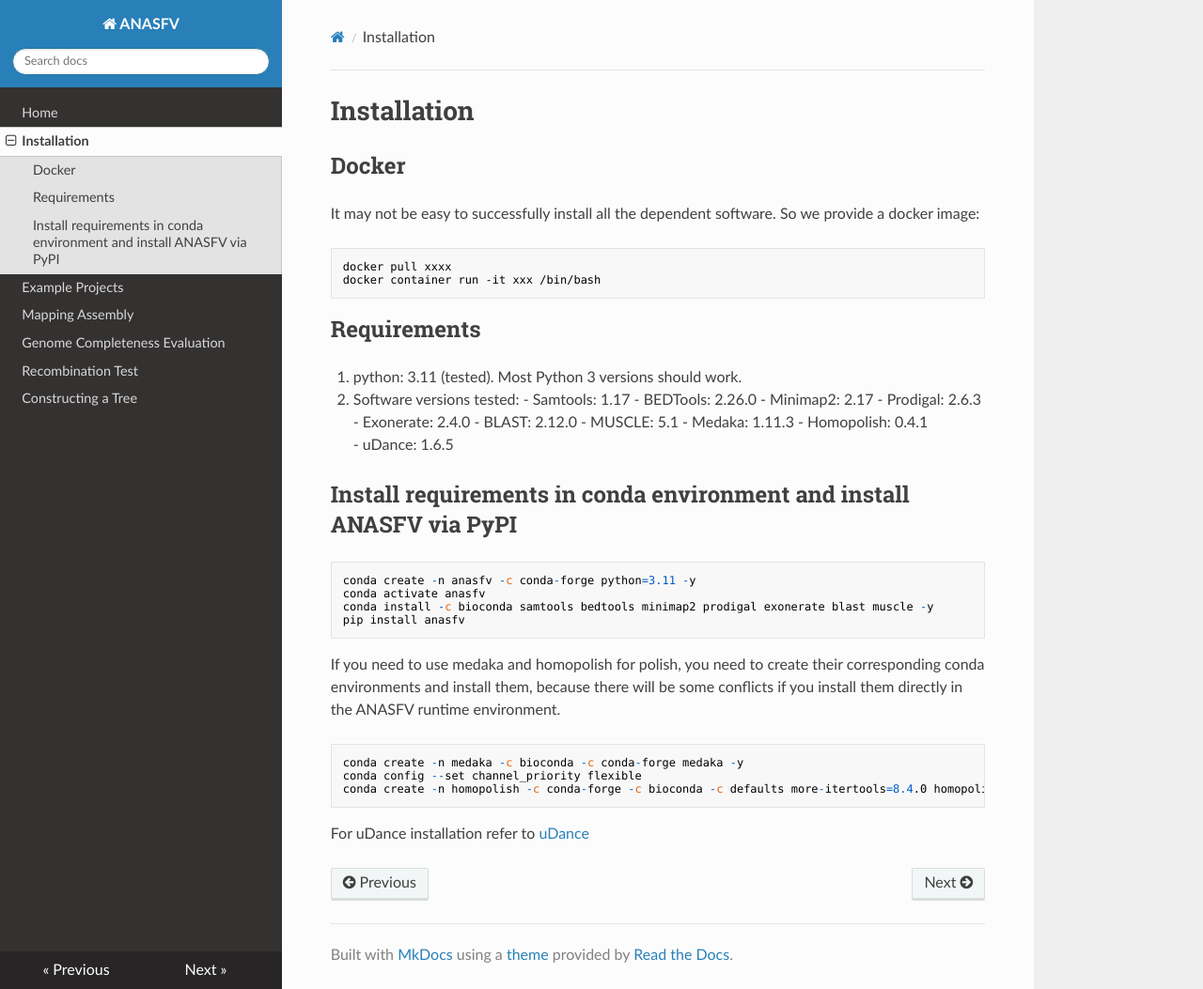
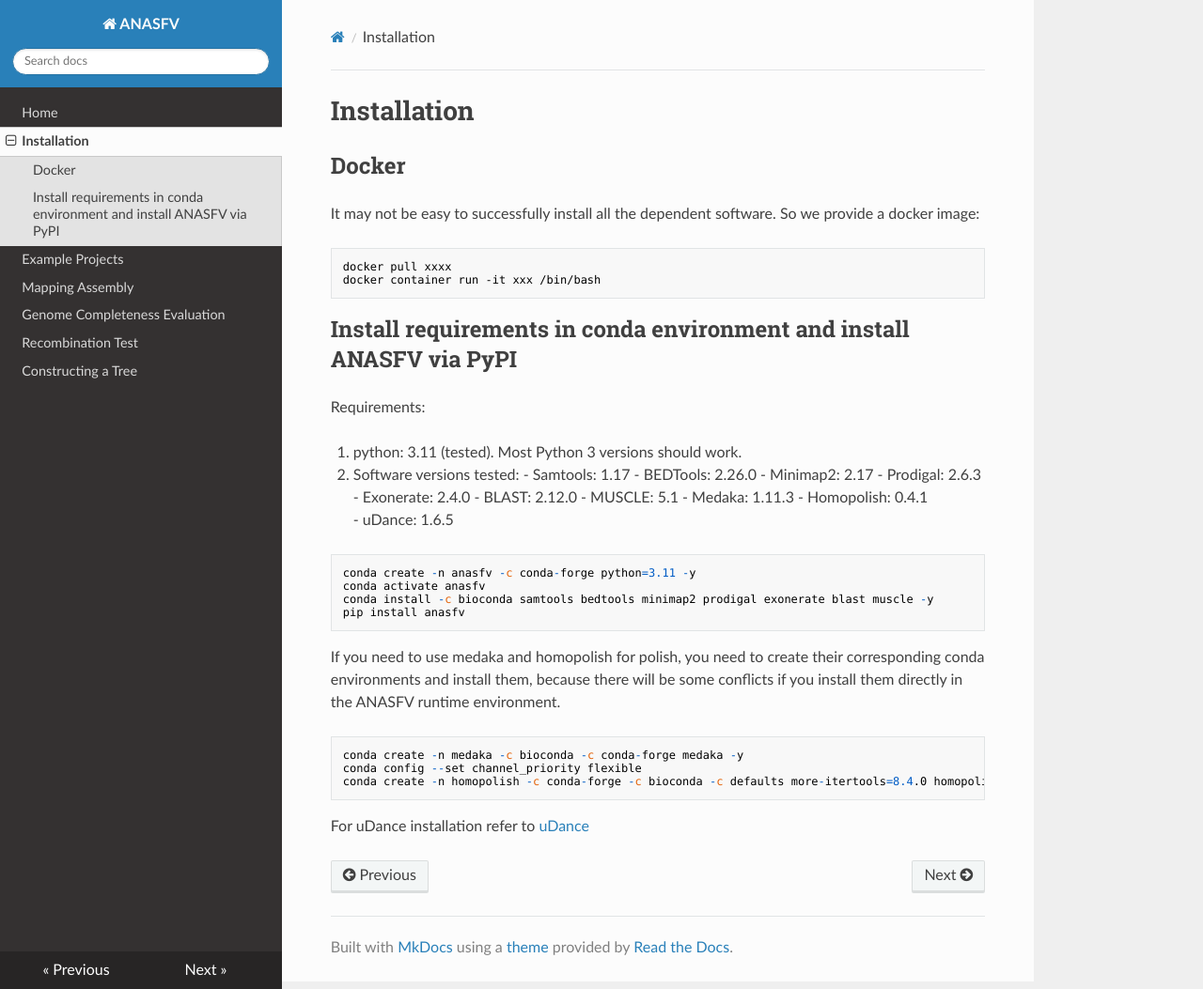
Before and after one commit to lrslab/anasfv, an MkDocs documentation site: the page built from docs/installation.md, in a window 1280 px wide and 1053 px high. Shown: the whole window at 94% size. Built offline with MkDocs 1.6.1, drawn with Linux system fonts in a browser that asks for light colours; nearby versions of some CDN libraries; some of the changed lines change nothing that is shown.

Commit message:
Update installation.md

````diff
--- a/docs/installation.md
+++ b/docs/installation.md
@@ -6,8 +6,8 @@ It may not be easy to successfully install all the dependent software. So we pro
 docker pull xxxx
 docker container run -it xxx /bin/bash
 ```
-
-## Requirements
+## Install requirements in conda environment and install ANASFV via PyPI
+Requirements:
 
 1. python: 3.11 (tested). Most Python 3 versions should work.
 
@@ -22,10 +22,6 @@ docker container run -it xxx /bin/bash
     \- Medaka: 1.11.3
     \- Homopolish: 0.4.1
   	 \- uDance: 1.6.5
-
-
-
-## Install requirements in conda environment and install ANASFV via PyPI
 ```
 conda create -n anasfv -c conda-forge python=3.11 -y
 conda activate anasfv
````
